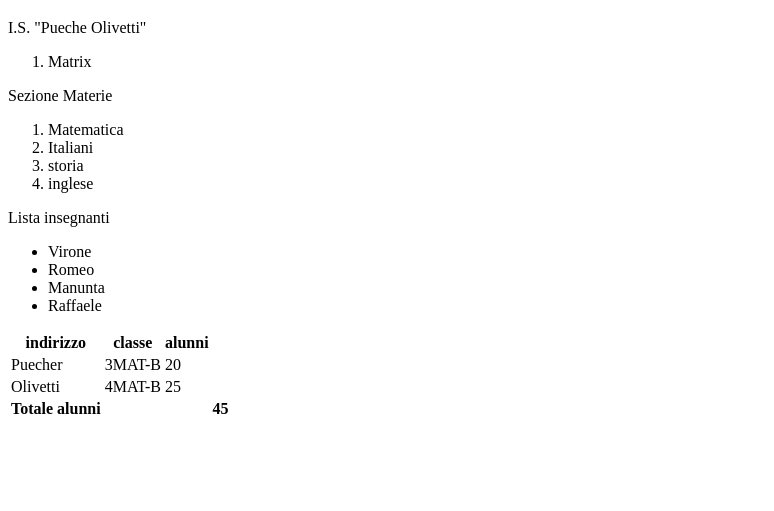
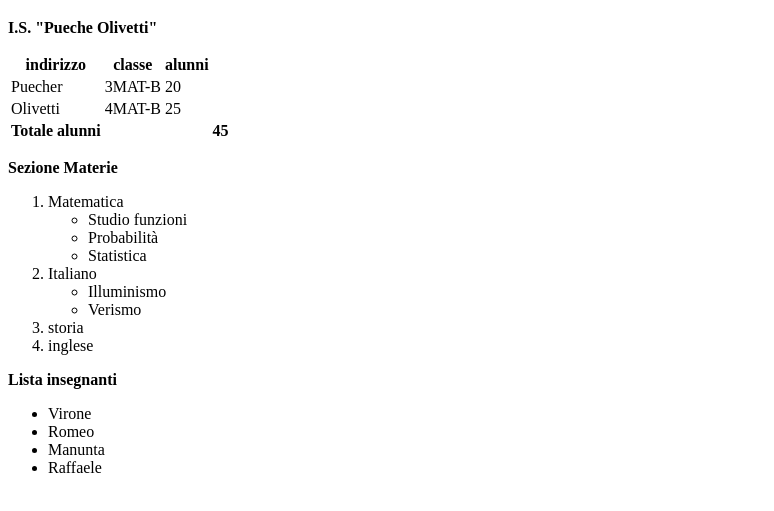
Before and after one commit to Nagimi7/test, a plain HTML site: page index.html in a window 1280 px wide. Shown: the part 61-572 px from the top of the page, without its empty margins (0-774 px from the left). Drawn offline with Linux system fonts and the light colour scheme.

Commit message:
fine lavoro

```diff
--- a/index.html
+++ b/index.html
@@ -8,11 +8,7 @@
 </head>
 <body>
     <h1>Benvenuto nella prima pagina dell'istituto scolastico </h1>
-    <p>I.S. "Pueche Olivetti"</p>
-    <ol>
-        <li> Matrix</li>
-
-    </ol>
+    <p><strong>I.S. "Pueche Olivetti"</strong></p>
 
     <!-- Tabella-->
     <table>
@@ -46,20 +42,32 @@
             </tr>
 
         </tfoot>
+    </table>
         <!-- fine tabella-->
 
         <!-- lista ordinata-->
-        <p> Sezione Materie</p>
+        <p><strong>Sezione Materie</strong></p>
         <ol>
-            <li>Matematica</li>
-            <li>Italiani</li>
+            <li>Matematica
+                <ul>
+                    <li>Studio funzioni</li>
+                    <li>Probabilità</li>
+                    <li>Statistica</li>
+                </ul>
+            </li>
+            <li>Italiano
+                <ul>
+                    <li> Illuminismo</li>
+                    <li>Verismo</li>
+                </ul>
+            </li>
             <li>storia</li>
             <li>inglese</li>
         </ol>
         <!-- fine lista ordinata-->
 
         <!-- lista non ordinata-->
-        <p>Lista insegnanti</p>
+        <p><strong>Lista insegnanti</strong></p>
         <ul>
             <li>Virone</li>
             <li>Romeo</li>
```
